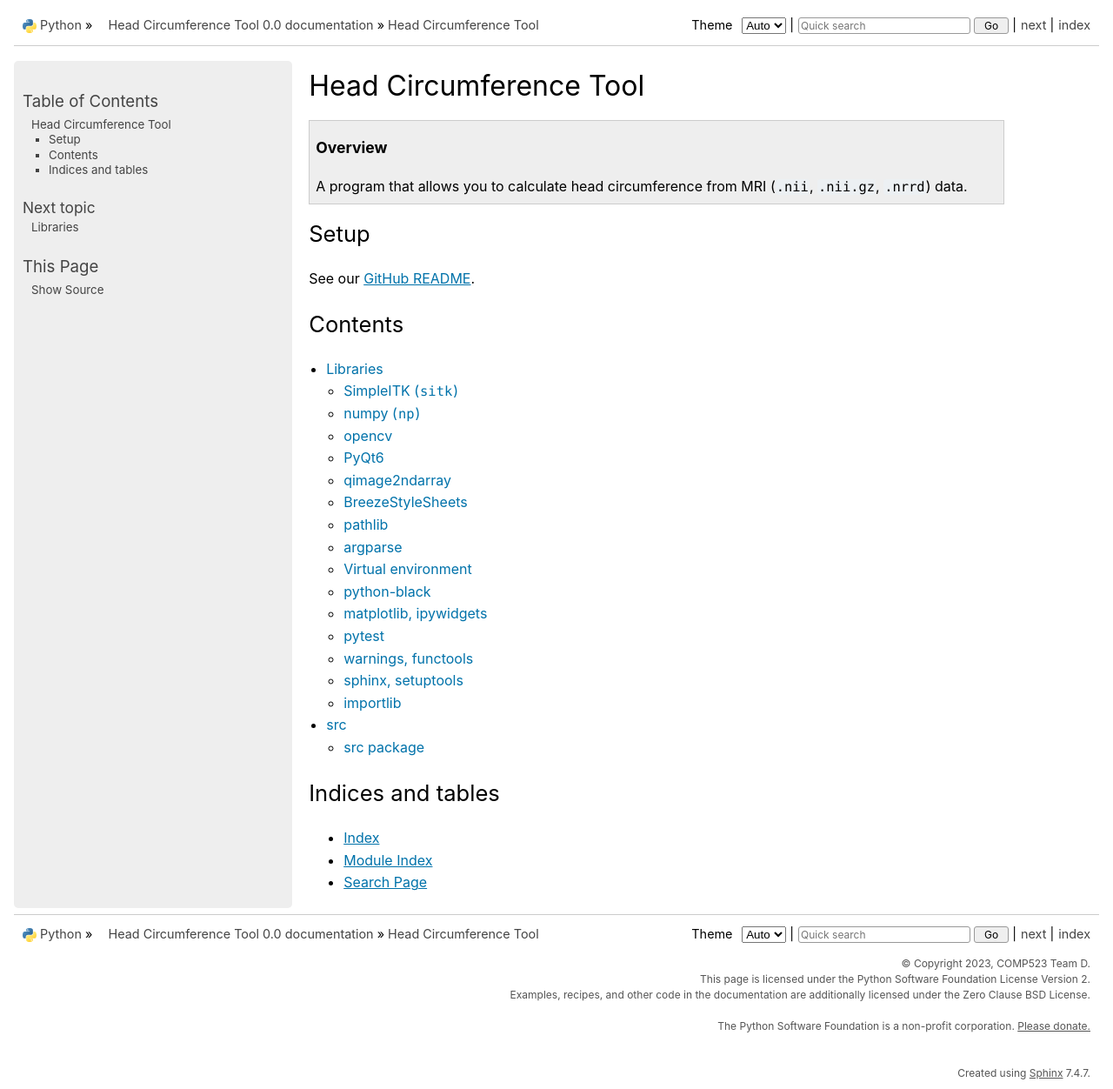
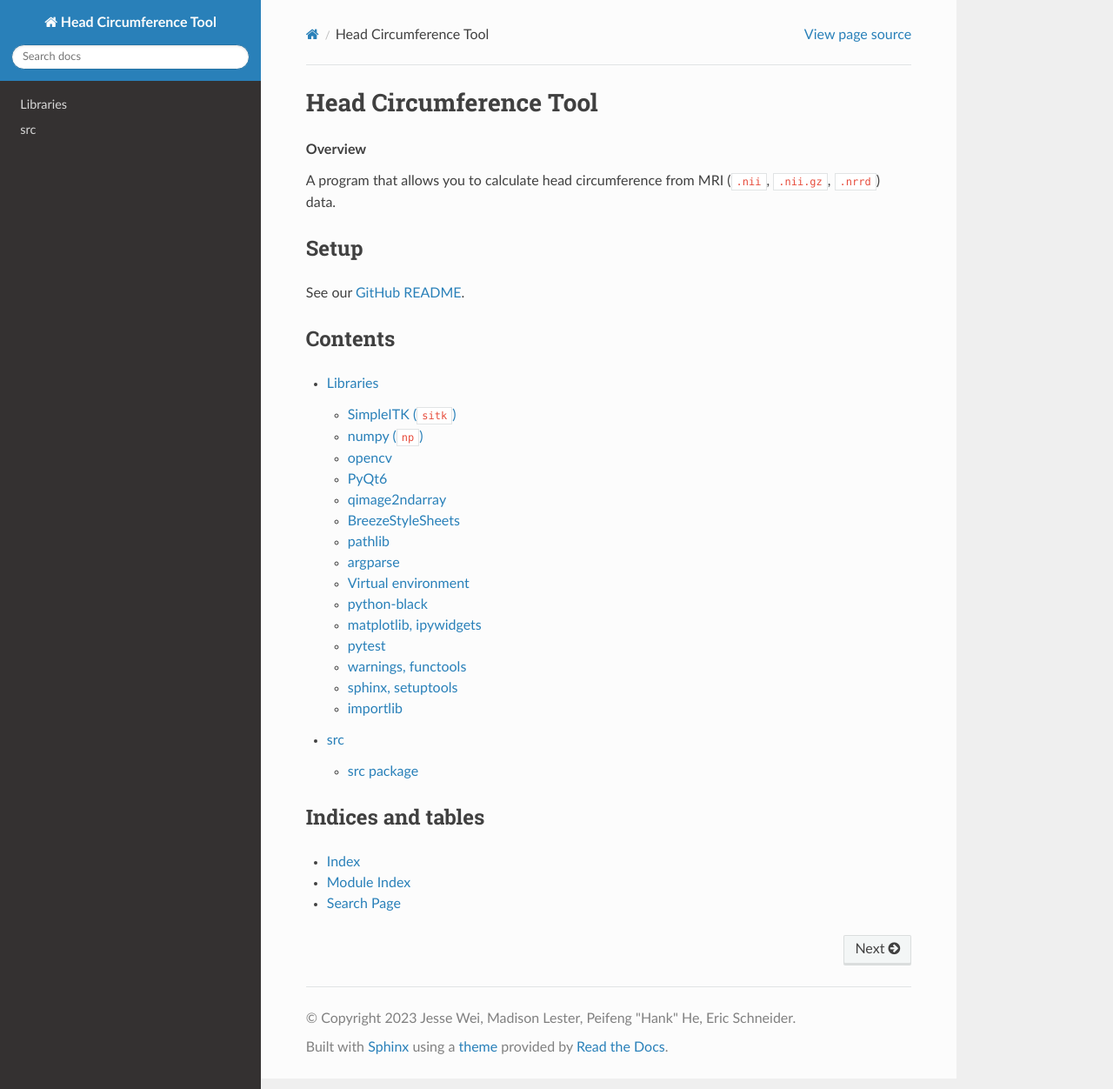
Before and after one commit to NIRALUser/NeuroRuler, a Sphinx documentation site: the page built from docs/index.rst, in a window 1280 px wide and 1252 px high. Shown: the whole window at 87% size. Built offline with Sphinx 7.4.7 and the Read the Docs theme 2.0.0, drawn with Linux system fonts in a browser that asks for light colours.

```diff
--- a/docs/conf.py
+++ b/docs/conf.py
@@ -15,8 +15,8 @@ sys.path.insert(0, os.path.abspath(".."))
 # https://www.sphinx-doc.org/en/master/usage/configuration.html#project-information
 
 project = "Head Circumference Tool"
-copyright = "2023, COMP523 Team D"
-author = "COMP523 Team D"
+copyright = '2023 Jesse Wei, Madison Lester, Peifeng "Hank" He, Eric Schneider'
+author = 'Jesse Wei, Madison Lester, Peifeng "Hank" He, Eric Schneider'
 release = "0.0"
 
 # -- General configuration ---------------------------------------------------
@@ -31,7 +31,8 @@ exclude_patterns = ["_build", "Thumbs.db", ".DS_Store"]
 # -- Options for HTML output -------------------------------------------------
 # https://www.sphinx-doc.org/en/master/usage/configuration.html#options-for-html-output
 
-html_theme = "python_docs_theme"
+# Good themes: python_docs_theme and sphinx_rtd_theme (looks amazing but has ads)
+html_theme = "sphinx_rtd_theme"
 html_static_path = ["_static"]
 
 
```
Also changed, not shown: docs/libraries.rst (+48 -25 lines).
